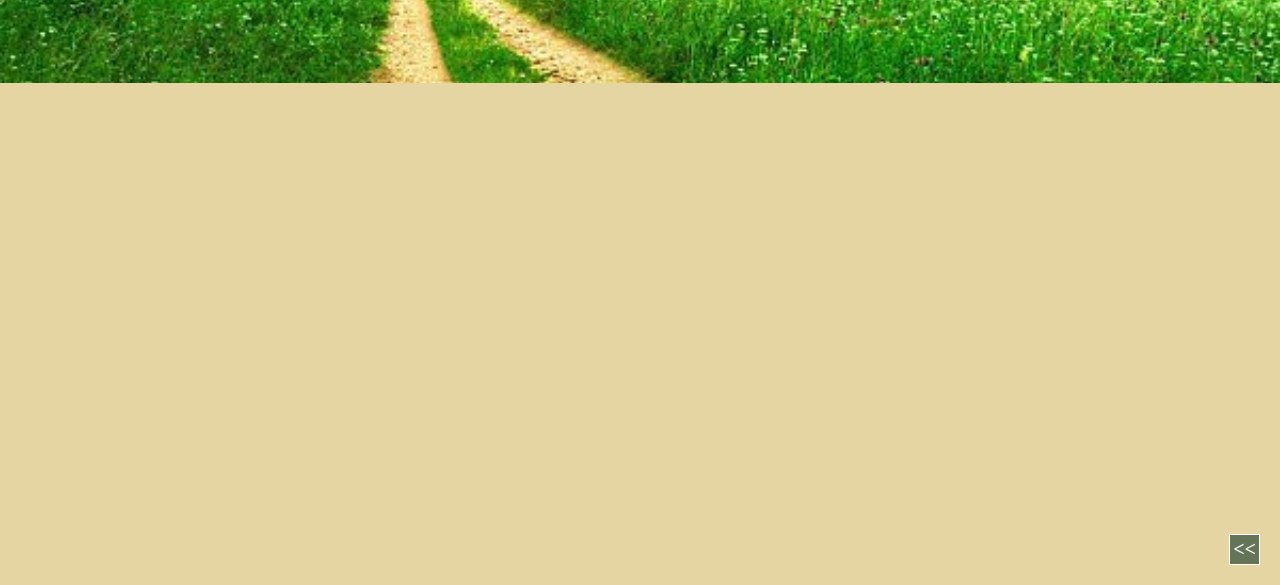
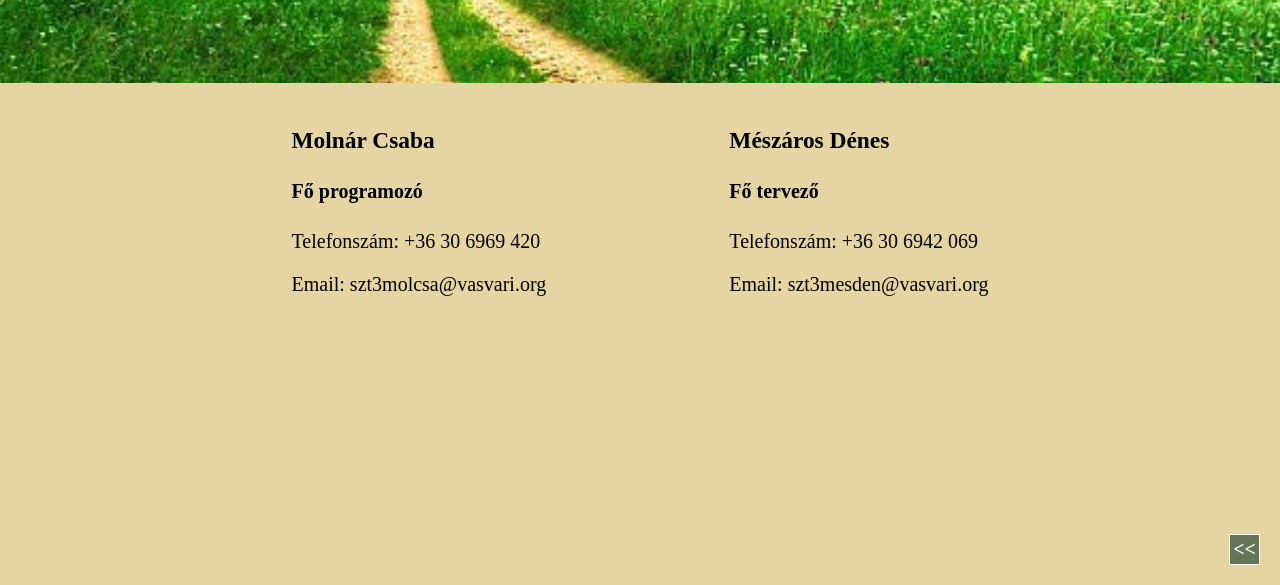
Before and after one commit to MDL012/java, a plain HTML site: page GeoAgroDrone/Oladalak/ElérhetőségeinkOldal.html in a window 1280 px wide. Shown: the part 215-800 px from the top of the page. Drawn offline with Linux system fonts and the light colour scheme.

Commit message:
elérhetőségek

```diff
--- a/GeoAgroDrone/Oladalak/ElérhetőségeinkOldal.html
+++ b/GeoAgroDrone/Oladalak/ElérhetőségeinkOldal.html
@@ -8,6 +8,31 @@
 </head>
 <body>
     <div id="Head"><h1>Elérhetőségeink</h1></div>
+    <div id="Szöveg">
+        <siv class="flex">
+            <div>
+                <h3>Molnár Csaba</h3>
+                <h4>Fő programozó</h4>
+                <p>Telefonszám: +36 30 6969 420</p>
+                <p>Email: szt3molcsa@vasvari.org</p>
+            </div>
+            <div>
+                <h3>Mészáros Dénes</h3>
+                <h4>Fő tervező</h4>
+                <p>Telefonszám: +36 30 6942 069</p>
+                <p>Email: szt3mesden@vasvari.org</p>
+            </div>
+
+        </siv>
+    </div>
     <a id="back" href="FőOldal.html"><<</a>
 </body>
+<style>
+    .flex{
+        display: flex;
+        flex-direction: row;
+        justify-content: space-around;
+        margin-top: 20px;
+    }
+</style>
 </html>
```
